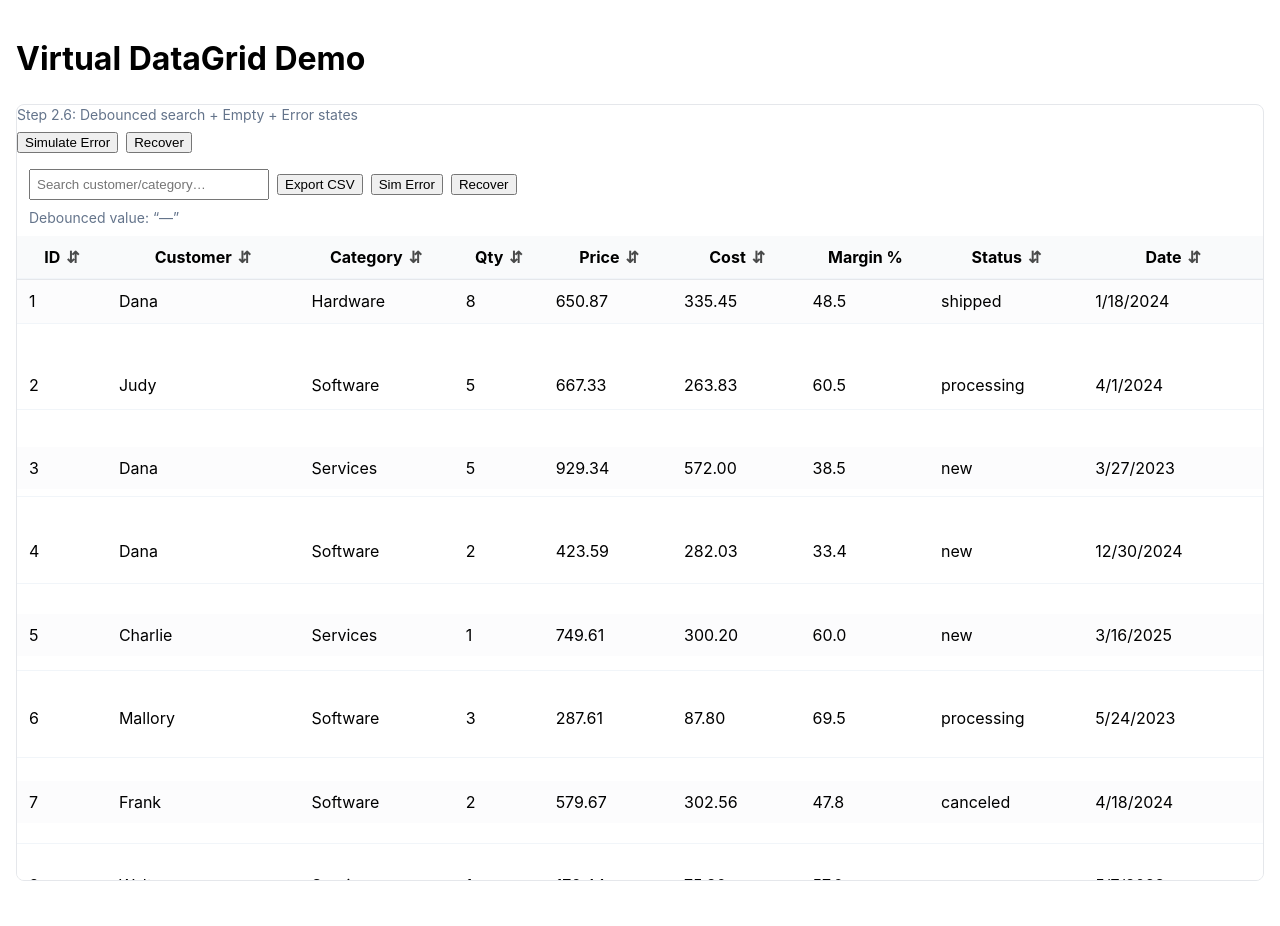
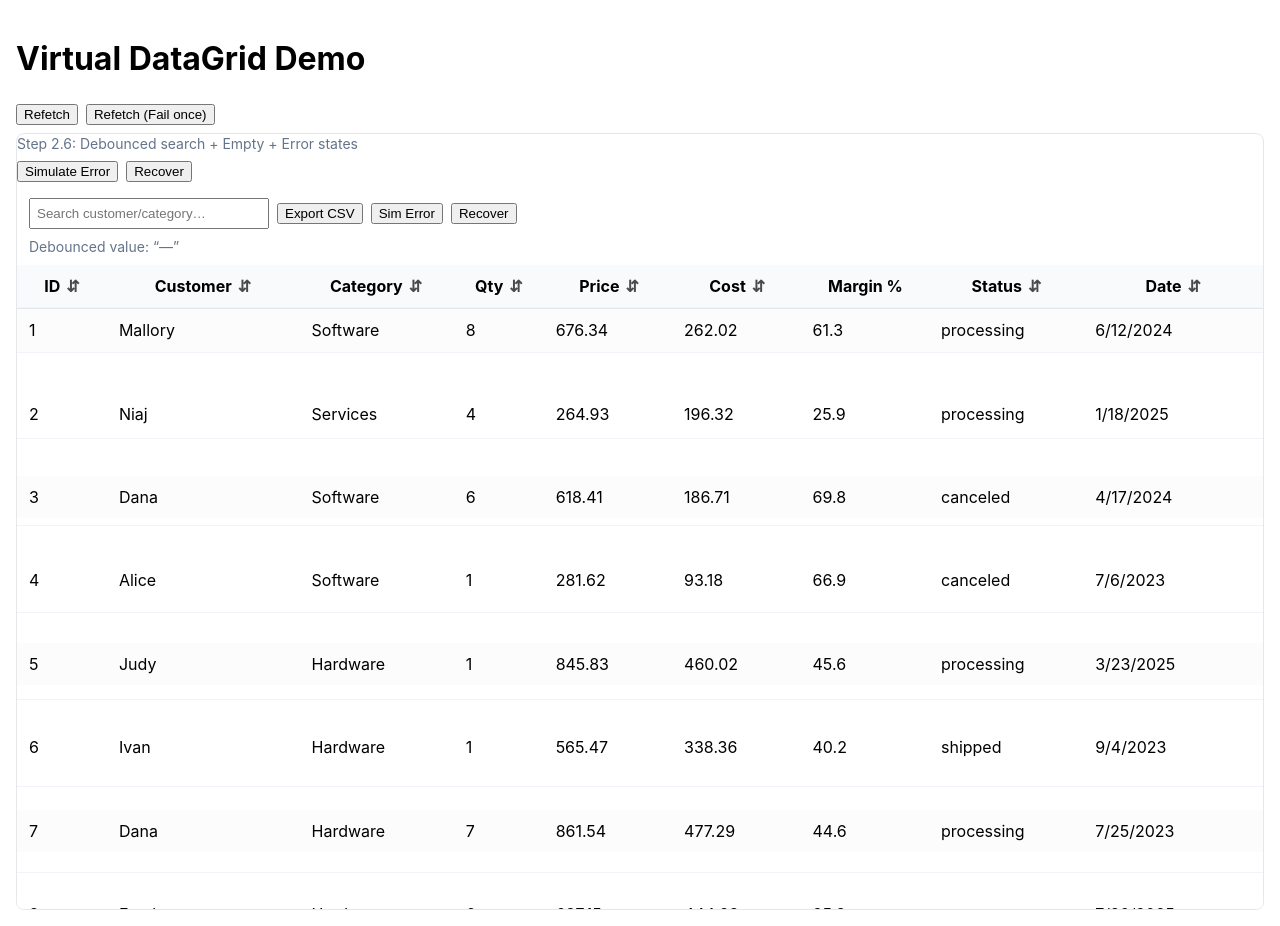
Before and after one commit to RamBeer6/react-virtual-datagrid, a React (Vite) app: page / in a window 1280 px wide. Before the commit the page ends 897 px from the top, so only its background shows below. Built offline with nearby package versions, Linux system fonts and the light colour scheme.

Commit message:
feat: integrate React Query with mock fetch + proper loading/error UX

```diff
--- a/src/App.tsx
+++ b/src/App.tsx
@@ -1,13 +1,47 @@
 import React from 'react'
+import { useQuery, keepPreviousData } from '@tanstack/react-query'
+import { fetchSales } from './lib/api'
 import { DataTable } from './components/DataTable'
-import { generateSales } from './lib/seed'
 
 export default function App() {
-  const [data] = React.useState(() => generateSales(10_000, 1337))
+  // שליטת סימולציית שגיאה מה-UI
+  const [shouldFail, setShouldFail] = React.useState(false)
+
+  const { data, isLoading, isError, error, refetch, isFetching } = useQuery({
+    queryKey: ['sales', { count: 10_000 }],       // מפתח קאש
+    queryFn: () => fetchSales({ count: 10_000, fail: shouldFail }),
+    placeholderData: keepPreviousData,            // שומר את הישנים בזמן refetch
+  })
+
   return (
-    <div className="app">
+    <div style={{ padding: 16 }}>
       <h1>Virtual DataGrid Demo</h1>
-      <DataTable data={data} />
+
+      <div style={{ display: 'flex', gap: 8, alignItems: 'center', marginBottom: 8 }}>
+        <button onClick={() => { setShouldFail(false); refetch() }}>Refetch</button>
+        <button onClick={() => { setShouldFail(true); refetch() }}>Refetch (Fail once)</button>
+        {isFetching && <span style={{ opacity: 0.7 }}>Loading…</span>}
+      </div>
+
+      {/* מצב טעינה ראשוני */}
+      {isLoading && (
+        <div style={{ padding: 24, textAlign: 'center' }}>Loading data…</div>
+      )}
+
+      {/* מצב שגיאה */}
+      {isError && (
+        <div style={{ padding: 24, textAlign: 'center', color: 'red' }}>
+          {(error as Error).message}
+          <div style={{ marginTop: 8 }}>
+            <button onClick={() => { setShouldFail(false); refetch() }}>Retry</button>
+          </div>
+        </div>
+      )}
+
+      {/* מצב תקין — מעבירים ל-DataTable את הדאטה */}
+      {data && !isLoading && !isError && (
+        <DataTable data={data} />
+      )}
     </div>
   )
 }
--- /dev/null
+++ b/src/lib/api.ts
@@ -0,0 +1,16 @@
+import type { SaleRow } from '../types'
+import { generateSales } from './seed'
+
+const sleep = (ms: number) => new Promise(res => setTimeout(res, ms))
+
+/**
+ * מחזיר 10k רשומות אחרי דיליי קצר. אם fail=true — זורק שגיאה.
+ */
+export async function fetchSales(opts?: { count?: number; delayMs?: number; fail?: boolean }): Promise<SaleRow[]> {
+    const { count = 10_000, delayMs = 600, fail = false } = opts ?? {}
+    await sleep(delayMs)
+    if (fail) {
+        throw new Error('Network error (simulated)')
+    }
+    return generateSales(count)
+}
--- a/src/main.tsx
+++ b/src/main.tsx
@@ -1,15 +1,23 @@
 import React from 'react'
 import ReactDOM from 'react-dom/client'
 import { QueryClient, QueryClientProvider } from '@tanstack/react-query'
-import App from './App'
+import App from './App.tsx'
 import './index.css'
 
-const client = new QueryClient()
+const qc = new QueryClient({
+  defaultOptions: {
+    queries: {
+      retry: 1,            // נסיון אחד נוסף בשגיאה
+      staleTime: 30_000,   // נתונים “טריים” ל-30 שניות
+      refetchOnWindowFocus: false,
+    },
+  },
+})
 
 ReactDOM.createRoot(document.getElementById('root')!).render(
   <React.StrictMode>
-    <QueryClientProvider client={client}>
+    <QueryClientProvider client={qc}>
       <App />
     </QueryClientProvider>
-  </React.StrictMode>
+  </React.StrictMode>,
 )
```
